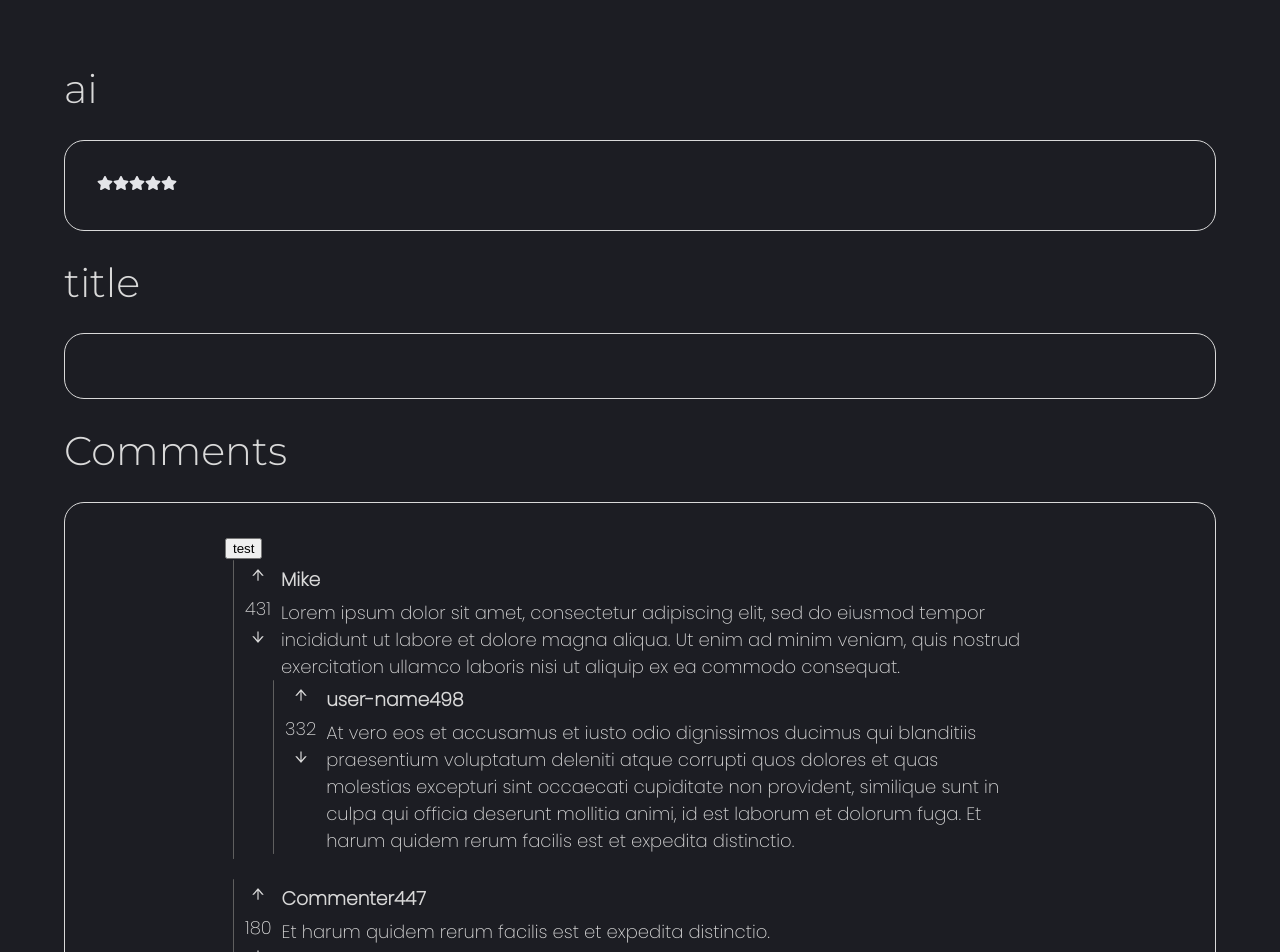
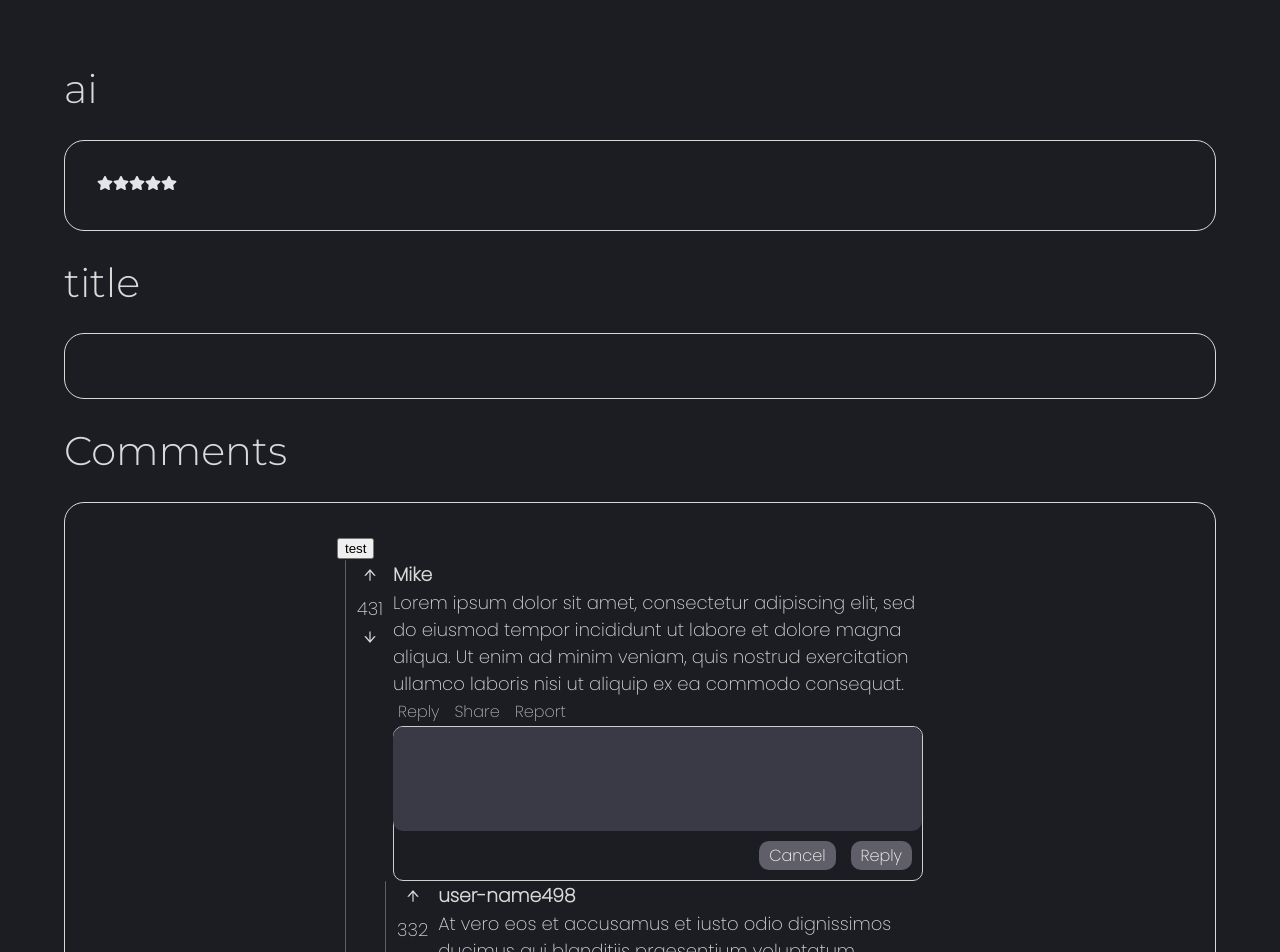
Before and after one commit to franco-cardoso/react-training, a React (Vite) app: page / in a window 1280 px wide. Shown: the top 952 px of the page. Built offline with nearby package versions, Linux system fonts and the light colour scheme.

Commit message:
reply input

```diff
--- a/src/components/comments/Comment.tsx
+++ b/src/components/comments/Comment.tsx
@@ -1,3 +1,4 @@
+import CommentButtons from "./CommentButtons";
 import "./comments.css";
 import Voting from "./Voting";
 
@@ -10,6 +11,7 @@ const Comment = (props: { user: string; comment: string; upvoot: number; downvoo
             <div>
                 <h3>{user}</h3>
                 <p>{comment}</p>
+                <CommentButtons />
             </div>
         </div>
     );
--- /dev/null
+++ b/src/components/comments/CommentButtons.tsx
@@ -0,0 +1,19 @@
+import { useState } from "react";
+import ReplyInput from "./ReplyInput";
+
+const CommentButtons = () => {
+    const [isReply, setIsReply] = useState<boolean>(false);
+
+    return (
+        <div className="commentButtonsContainer">
+            <ul>
+                <button>Reply</button>
+                <button>Share</button>
+                <button>Report</button>
+            </ul>
+            <ReplyInput />
+        </div>
+    );
+};
+
+export default CommentButtons;
--- a/src/components/comments/CommentChain.tsx
+++ b/src/components/comments/CommentChain.tsx
@@ -25,9 +25,9 @@ const CommentChain = (props: { chain: CommentType; sorting: string }) => {
                         </div>
 
                         <div className="replyChain">
-                            {sortComments(chain.replies, sorting).map((item, i) => (
-                                <div>
-                                    <CommentChain chain={item} key={i} sorting={sorting} />
+                            {sortComments(chain.replies, sorting).map((item) => (
+                                <div key={item.id} >
+                                    <CommentChain chain={item} sorting={sorting} />
                                 </div>
                             ))}
                         </div>
--- a/src/components/comments/CommentsSection.tsx
+++ b/src/components/comments/CommentsSection.tsx
@@ -22,9 +22,9 @@ const CommentsSection = () => {
 
             <CommentsContext.Provider value={""}>
                 <div className="commentsContainer">
-                    {sortComments(comments, sorting).map((item, i) => (
-                        <div style={{ marginBottom: "20px" }}>
-                            <CommentChain chain={item} sorting={sorting} key={i} />
+                    {sortComments(comments, sorting).map((item) => (
+                        <div style={{ marginBottom: "20px" }} key={item.id}>
+                            <CommentChain chain={item} sorting={sorting} />
                         </div>
                     ))}
                 </div>
--- /dev/null
+++ b/src/components/comments/ReplyInput.tsx
@@ -0,0 +1,16 @@
+import React from 'react'
+
+const ReplyInput = () => {
+  return (
+    <form className='replyContainer'>
+        <textarea name="reply">
+        </textarea>
+        <div className='replyButtons'>
+            <input type="button" value="Cancel" />
+            <input type="button" value="Reply" />
+        </div>
+    </form>
+  )
+}
+
+export default ReplyInput
--- a/src/components/comments/comments.css
+++ b/src/components/comments/comments.css
@@ -3,7 +3,7 @@
 }
 
 .commentsSection {
-    margin: 0 8rem;
+    margin: 0 15rem;
 }
 
 .collapseChain {
@@ -62,7 +62,7 @@
 }
 
 .commentContainer h3 {
-    margin: 5px 0;
+    margin: 0;
 }
 .commentContainer p {
     margin: 0;
@@ -86,3 +86,56 @@
     margin: 0;
     user-select: none;
 }
+
+.commentButtonsContainer ul {
+    margin: 0;
+    padding: 0;
+    display: flex;
+    gap: 5px;
+    font-family: Poppins;
+}
+
+.commentButtonsContainer ul button {
+    all: unset;
+    cursor: pointer;
+    color: rgb(182, 177, 177);
+    padding: 2px 5px;
+}
+.commentButtonsContainer ul button:hover {
+    color: white;
+}
+
+.replyContainer {
+    border: solid rgb(206, 206, 206) 0.1px;
+    display: flex;
+    flex-direction: column;
+    align-items: flex-end;
+    border-radius: 10px;
+}
+
+.replyContainer textarea {
+    border-radius: 10px;
+    resize: none;
+    border: none;
+    color: white;
+    width: 99.4%;
+    height: 100px;
+    font-family: Poppins;
+    font-size: 16px;
+    background-color: rgb(58, 57, 70);
+}
+
+.replyButtons {
+    display: flex;
+    margin: 10px;
+    gap: 15px;
+}
+
+.replyButtons input {
+    all:unset;
+    color: white;
+    font-family: Poppins;
+    background-color: rgb(96, 94, 105);
+    padding: 2px 10px;
+    border-radius: 10px;
+}
```
